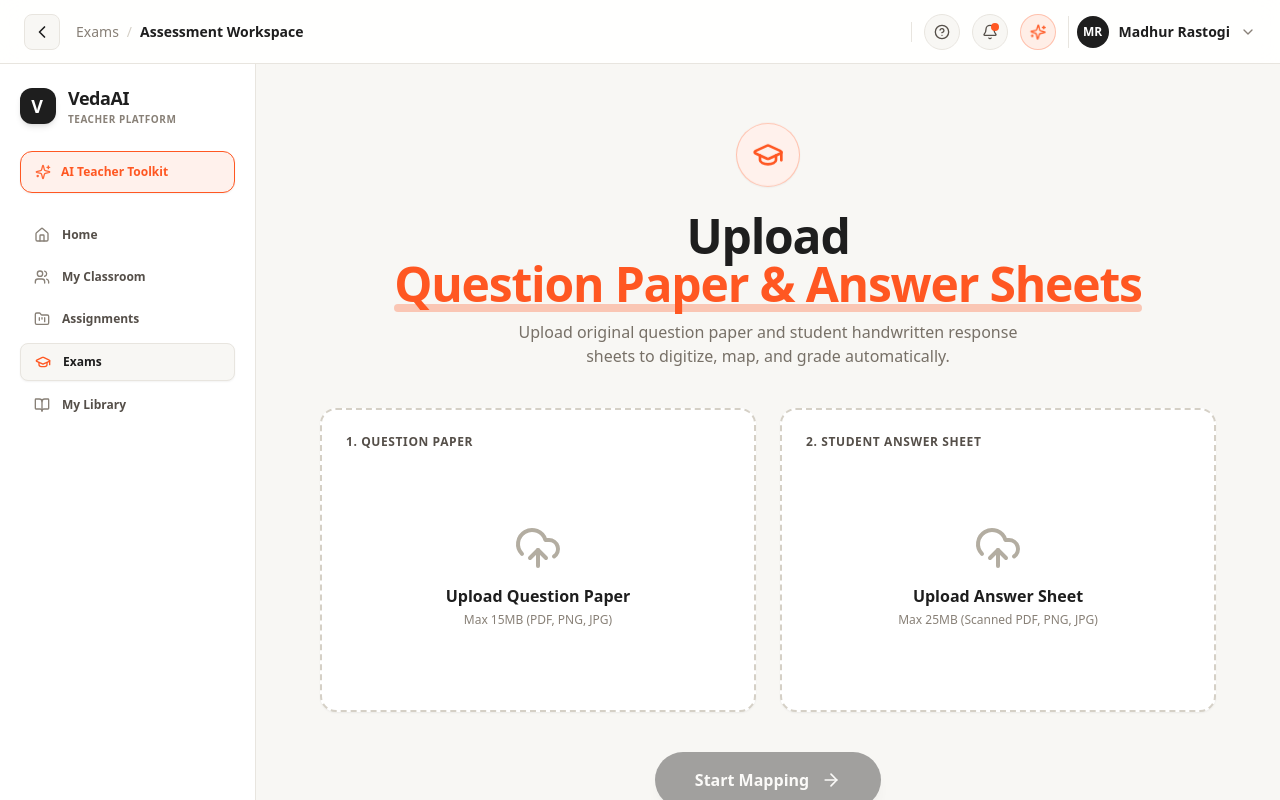
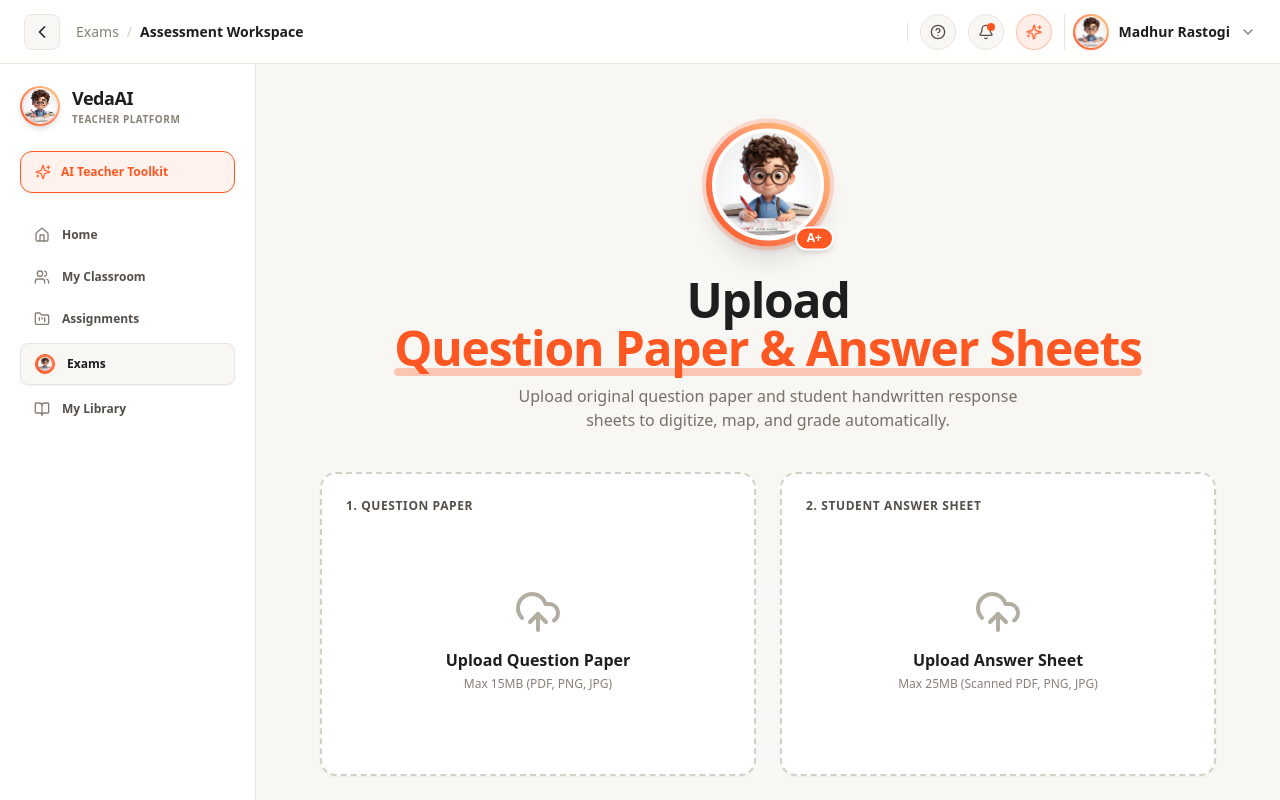
Before and after one commit to sahil-karande/VedaAI, a Next.js app: page / in a window 1280 px wide. Shown: the top 800 px of the page. Built offline with nearby package versions, Linux system fonts and the light colour scheme.

Commit message:
add new image

```diff
--- a/src/app/page.tsx
+++ b/src/app/page.tsx
@@ -993,10 +993,14 @@ export default function Home() {
           <div className="relative">
             <button
               onClick={() => setShowProfileDropdown(!showProfileDropdown)}
-              className="flex items-center gap-2.5 pl-2 border-l border-[#E8E5DF] cursor-pointer"
+              className="flex items-center gap-2.5 pl-2 border-l border-[#E8E5DF] cursor-pointer group"
             >
-              <div className="w-8 h-8 rounded-full bg-[#1E1E1E] text-[#FFFFFF] flex items-center justify-center font-bold text-xs">
-                {userProfile.initials}
+              <div className="relative p-0.5 rounded-full bg-gradient-to-tr from-[#FF5722] via-[#FF8A65] to-[#FFCC80] shadow-sm group-hover:scale-105 transition">
+                <img
+                  src="/student-avatar.jpg"
+                  alt={userProfile.name}
+                  className="w-8 h-8 rounded-full object-cover border border-white"
+                />
               </div>
               <span className="text-xs sm:text-sm font-semibold text-[#1E1E1E] hidden md:inline">{userProfile.name}</span>
               <ChevronDown className="w-4 h-4 text-[#888077] hidden md:inline" />
@@ -1040,8 +1044,12 @@ export default function Home() {
           <div className="p-5 flex flex-col gap-6">
             {/* VedaAI Logo Header */}
             <div className="flex items-center gap-3 cursor-pointer" onClick={() => setActiveNav('exams')}>
-              <div className="w-9 h-9 rounded-xl bg-[#1E1E1E] text-[#FFFFFF] flex items-center justify-center font-black text-lg tracking-widest shrink-0 shadow-md">
-                V
+              <div className="relative p-0.5 rounded-full bg-gradient-to-tr from-[#FF5722] via-[#FF8A65] to-[#FFCC80] shadow-md shrink-0">
+                <img
+                  src="/student-avatar.jpg"
+                  alt="VedaAI Student Logo"
+                  className="w-9 h-9 rounded-full object-cover border border-white"
+                />
               </div>
               {!sidebarCollapsed && (
                 <div className="flex flex-col">
@@ -1100,7 +1108,9 @@ export default function Home() {
                   activeNav === 'exams' ? 'bg-[#F8F7F4] text-[#1E1E1E] border border-[#E8E5DF] shadow-sm' : 'text-[#554F49] hover:bg-[#F8F7F4] hover:text-[#1E1E1E]'
                 }`}
               >
-                <GraduationCap className={`w-4 h-4 shrink-0 ${activeNav === 'exams' ? 'text-[#FF5722]' : 'text-[#888077]'}`} />
+                <div className="w-5 h-5 rounded-full overflow-hidden border border-[#FF5722] shrink-0 p-0.5 bg-gradient-to-tr from-[#FF5722] to-[#FF8A65]">
+                  <img src="/student-avatar.jpg" alt="Exams Avatar" className="w-full h-full object-cover rounded-full" />
+                </div>
                 {!sidebarCollapsed && <span>Exams</span>}
               </button>
 
@@ -1586,8 +1596,23 @@ export default function Home() {
                 <div className="flex flex-col gap-10 max-w-4xl mx-auto w-full py-6">
                   {/* Hero Header */}
                   <div className="text-center flex flex-col items-center gap-3">
-                    <div className="w-16 h-16 rounded-full bg-[#FFF1EC] border border-[#FF5722]/30 flex items-center justify-center mb-2 shadow-sm animate-float">
-                      <GraduationCap className="w-8 h-8 text-[#FF5722]" />
+                    {/* Beautiful Circular Boundary 3D Student Avatar Photo */}
+                    <div className="relative mb-3 group cursor-pointer animate-float">
+                      {/* Outer Glowing Gradient Ring Boundary */}
+                      <div className="p-1.5 rounded-full bg-gradient-to-tr from-[#FF5722] via-[#FF8A65] to-[#FFCC80] shadow-xl ring-4 ring-[#FF5722]/20 transition duration-300 group-hover:scale-105 group-hover:rotate-1">
+                        {/* Circular Image Container */}
+                        <div className="w-24 h-24 sm:w-28 sm:h-28 rounded-full overflow-hidden border-4 border-white shadow-inner bg-[#FFF1EC] flex items-center justify-center">
+                          <img
+                            src="/student-avatar.jpg"
+                            alt="VedaAI Student Avatar"
+                            className="w-full h-full object-cover rounded-full"
+                          />
+                        </div>
+                      </div>
+                      {/* Glowing A+ Badge Accent */}
+                      <div className="absolute -bottom-1 -right-1 px-2.5 py-0.5 rounded-full bg-[#FF5722] text-white flex items-center justify-center text-xs font-black border-2 border-white shadow-md">
+                        A+
+                      </div>
                     </div>
                     <h2 className="text-3xl sm:text-4xl md:text-5xl font-extrabold text-[#1E1E1E] tracking-tight leading-tight">
                       Upload <span className="text-[#FF5722] relative inline-block">
```
Also changed, not shown: public/student-avatar.jpg (added).
